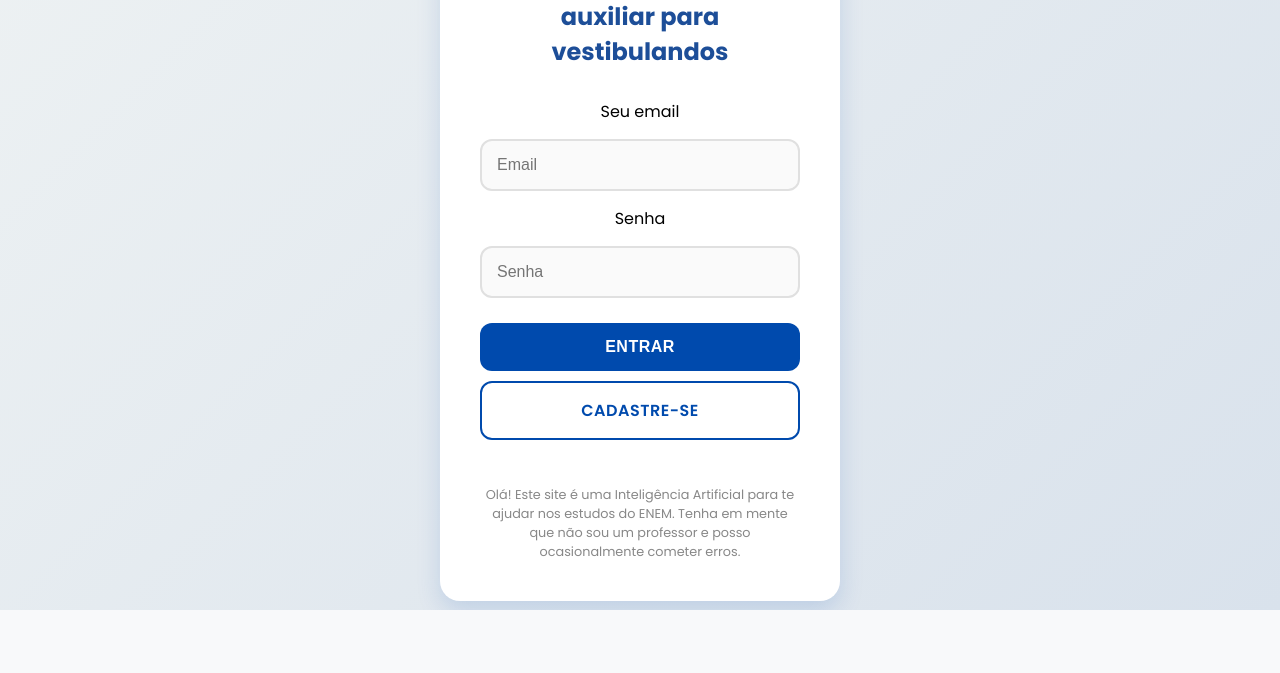
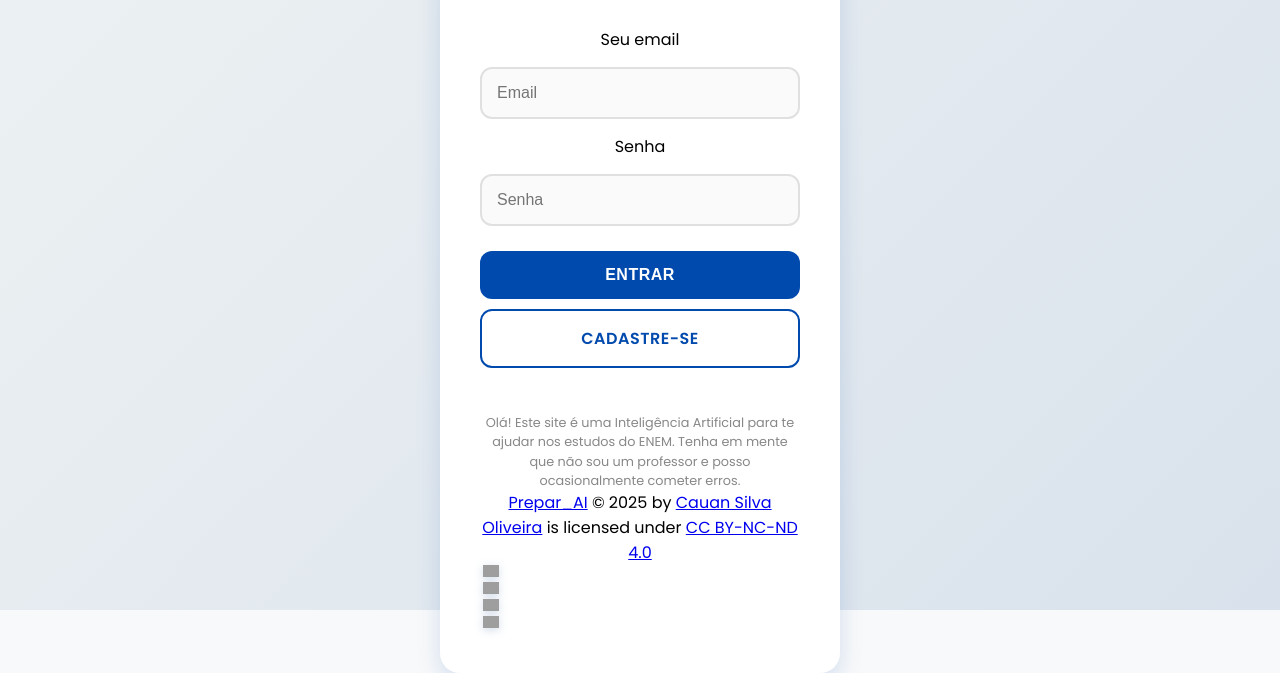
Before and after one commit to Cacauolii/Prepar_AI, a plain HTML site: page view/index.html in a window 1280 px wide. Shown: the part 190-863 px from the top of the page. Before the commit the page ends 800 px from the top, so only its background shows below. Drawn offline with Linux system fonts and the light colour scheme; grey boxes are pictures that could not be loaded.

Commit message:
Update index.html

```diff
--- a/view/index.html
+++ b/view/index.html
@@ -37,9 +37,8 @@
             <div id="note-1">
              <p class="site-note">Olá! Este site é uma Inteligência Artificial para te ajudar nos estudos do ENEM. Tenha em mente que não sou um professor e posso ocasionalmente cometer erros.</p>
             </div>
-
             </form>
-
+    <a href="https://github.com/Cacauolii/Prepar_AI">Prepar_AI</a> © 2025 by <a href="https://github.com/Cacauolii">Cauan Silva Oliveira</a> is licensed under <a href="https://creativecommons.org/licenses/by-nc-nd/4.0/">CC BY-NC-ND 4.0</a><img src="https://mirrors.creativecommons.org/presskit/icons/cc.svg" alt="" style="max-width: 1em;max-height:1em;margin-left: .2em;"><img src="https://mirrors.creativecommons.org/presskit/icons/by.svg" alt="" style="max-width: 1em;max-height:1em;margin-left: .2em;"><img src="https://mirrors.creativecommons.org/presskit/icons/nc.svg" alt="" style="max-width: 1em;max-height:1em;margin-left: .2em;"><img src="https://mirrors.creativecommons.org/presskit/icons/nd.svg" alt="" style="max-width: 1em;max-height:1em;margin-left: .2em;">
         </main>
 
         <script src="../controller/login.js"></script>
```
